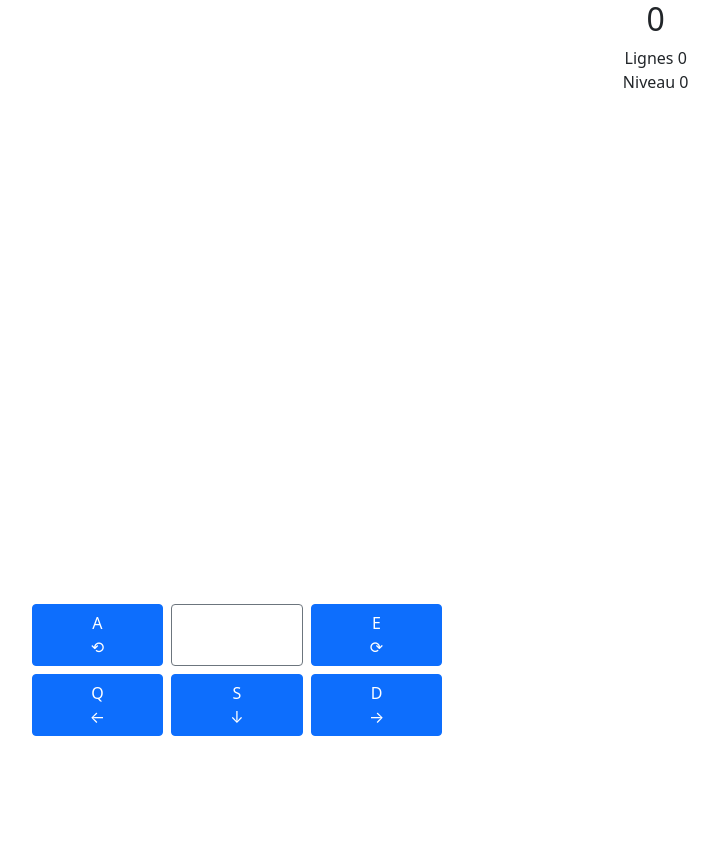
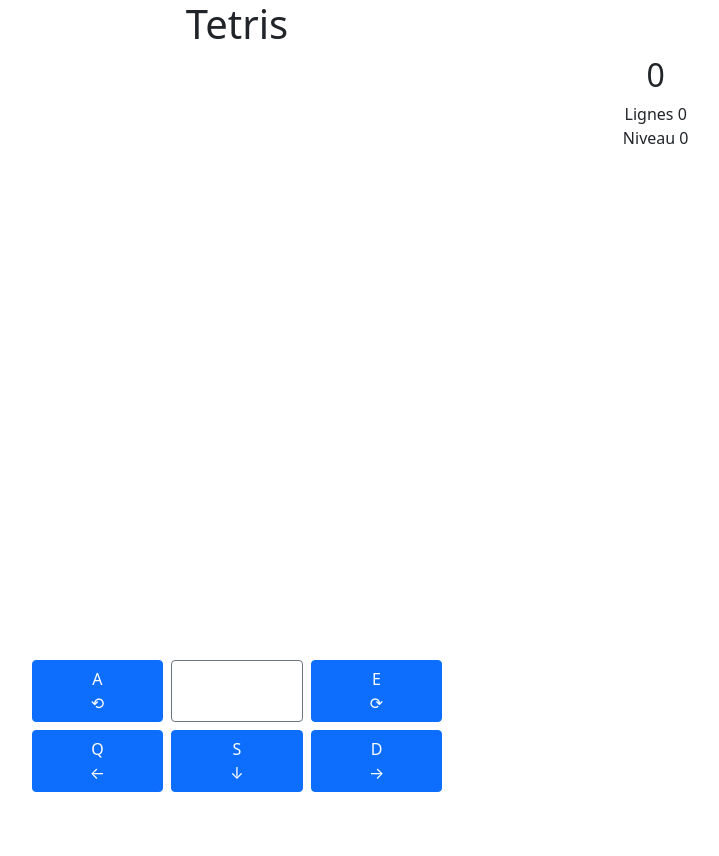
Before and after one commit to ping-me/Tetris3D, a website with bundled scripts: page dist/client/index.html in a window 1280 px wide. Shown: the whole page, without its empty margins (403-1122 px from the left). Before the commit the page ends 800 px from the top, so only its background shows below. Built offline with nearby package versions, Linux system fonts and the light colour scheme.

Commit message:
Rajout header

```diff
--- a/dist/client/index.html
+++ b/dist/client/index.html
@@ -10,6 +10,9 @@
 </head>
 <body>
     <div class="container-fluid" id="main-container">
+        <div class="row" id="title">
+            <div class="col-12 col-md-10 offset-md-1 col-lg-6 offset-lg-3 text-center"><h1>Tetris</h1></div>
+        </div>
         <div class="row" id="game-container">
             <div class="col-12 col-md-6 offset-md-1 col-lg-6 offset-lg-3 p-0" id="playfield-container">
                 <canvas id="game-canvas"></canvas>
```
